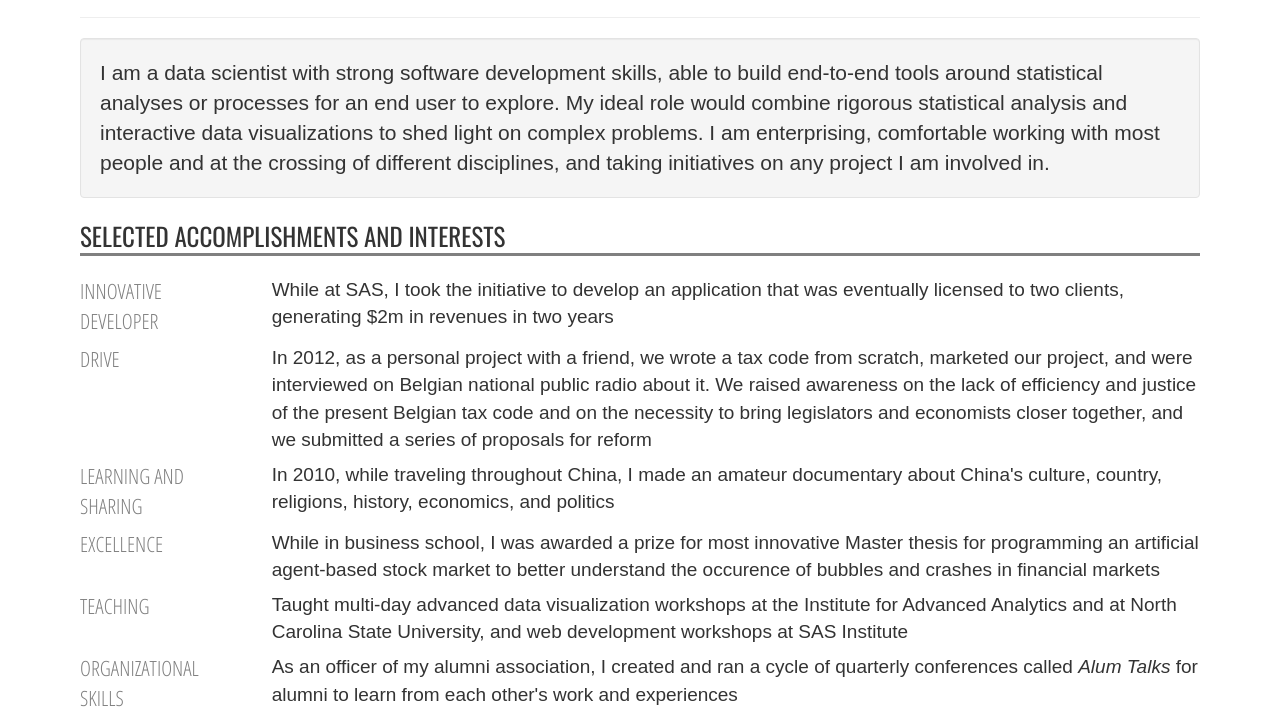
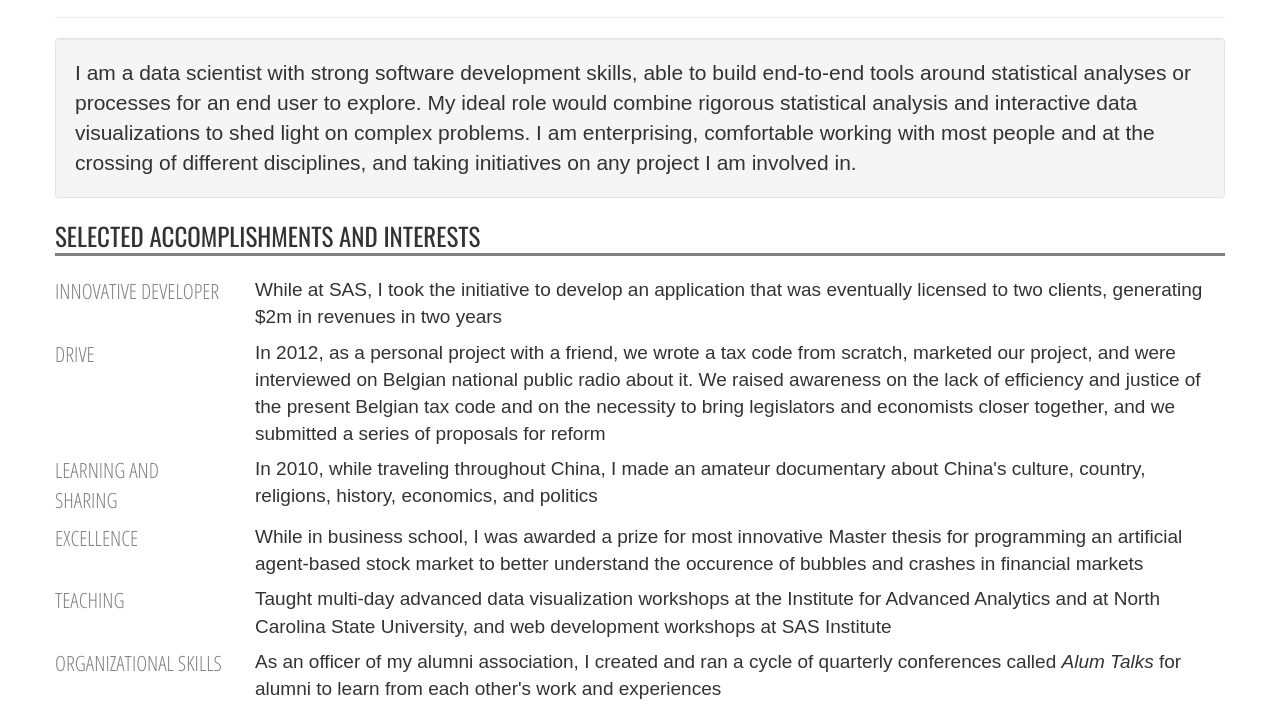
Before and after one commit to cwarny/cwarny.github.io, a plain HTML site: page index.html in a window 1280 px wide. Shown: the part 172-891 px from the top of the page. Drawn offline with nearby package versions, Linux system fonts and the light colour scheme; a web font is replaced by a local one.

Commit message:
increased overall width

```diff
--- a/style.css
+++ b/style.css
@@ -82,5 +82,5 @@
 }
 
 .container {
-	width: 1150px !important;
+	width: 1200px !important;
 }
```
